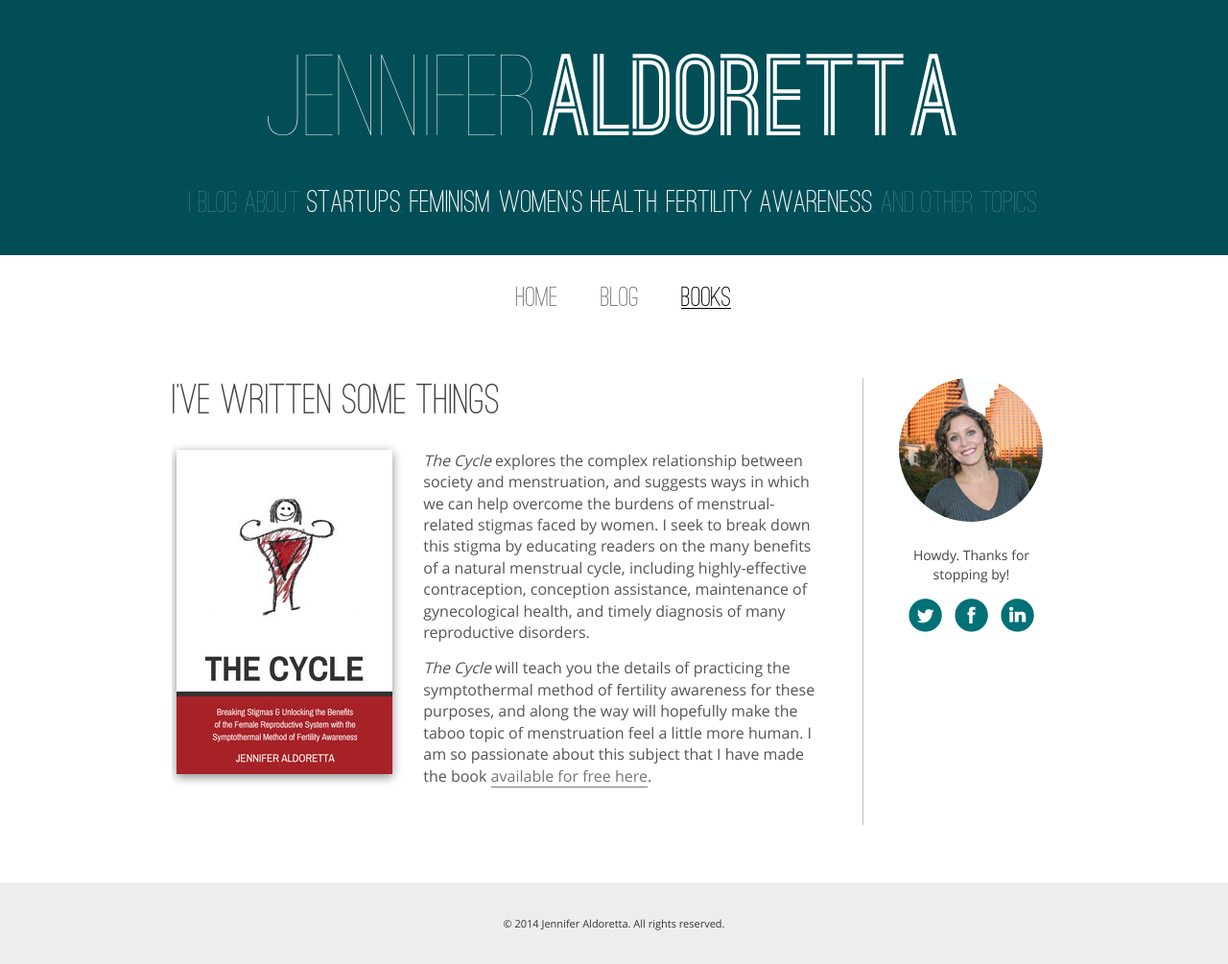
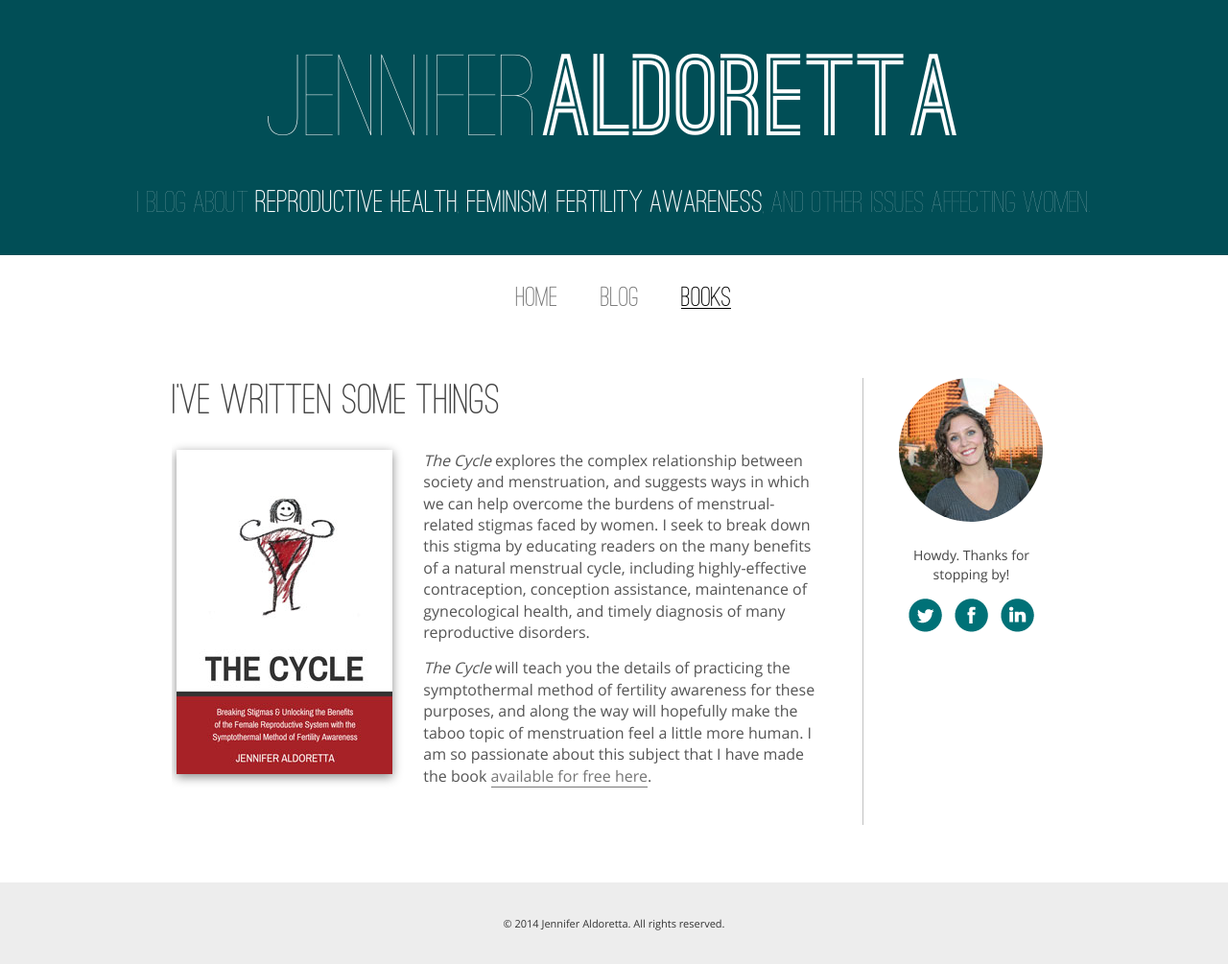
Before and after one commit to jaldoretta/jaldoretta.github.io, a Jekyll site: the page books.html, which Jekyll copies as it is, in a window 1280 px wide. Shown: the whole page at 96% size. Built offline with Jekyll 4.4.1, drawn with Linux system fonts in a browser that asks for light colours; Markdown is read by kramdown in place of the engine named in the settings.

Commit message:
changes to header

```diff
--- a/blog.html
+++ b/blog.html
@@ -32,7 +32,7 @@ title: blog
 		<div class="header-container">
 			<div class="main-header-text">
 				<h1><span class="light">JENNIFER</span><span class="double-line">ALDORETTA</span></h1>
-				<h2><span class="light">I blog about</span> startups<span class="light">,</span> feminism<span class="light">,</span> women's health<span class="light">,</span> fertility awareness<span class="light">, and other topics.</span></h2>
+				<h2><span class="light">I blog about</span> reproductive health<span class="light">,</span> feminism<span class="light">,</span> fertility awareness<span class="light">, and other issues affecting women.</span></h2>
 			</div><!--.main-header-text-->
 			<nav>
 				<ul>
--- a/books.html
+++ b/books.html
@@ -28,7 +28,7 @@
 		<div class="header-container">
 			<div class="main-header-text">
 				<h1><span class="light">JENNIFER</span><span class="double-line">ALDORETTA</span></h1>
-				<h2><span class="light">I blog about</span> startups<span class="light">,</span> feminism<span class="light">,</span> women's health<span class="light">,</span> fertility awareness<span class="light">, and other topics.</span></h2>
+				<h2><span class="light">I blog about</span> reproductive health<span class="light">,</span> feminism<span class="light">,</span> fertility awareness<span class="light">, and other issues affecting women.</span></h2>
 			</div><!--.main-header-text-->
 			<nav>
 				<ul>
```
